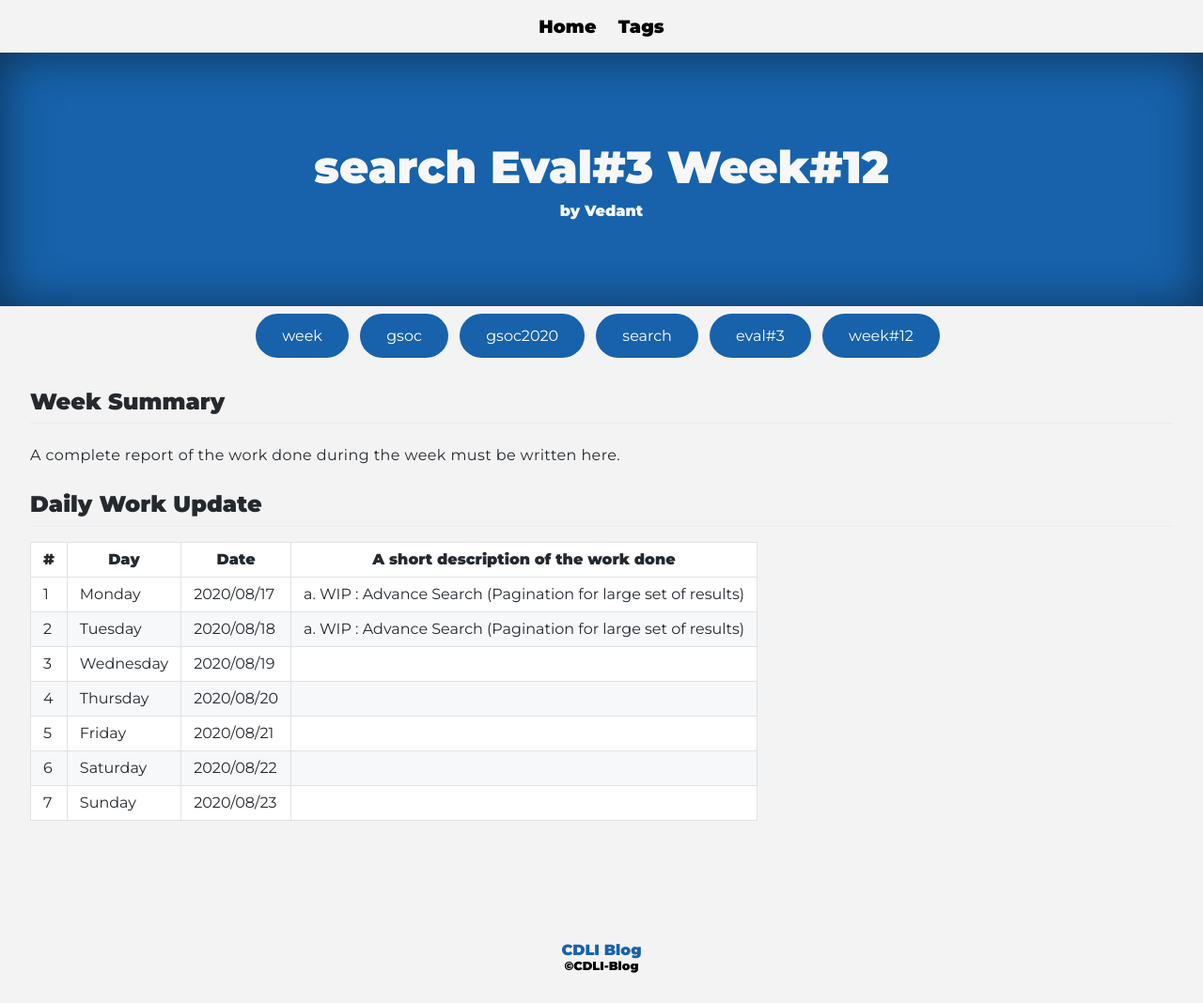
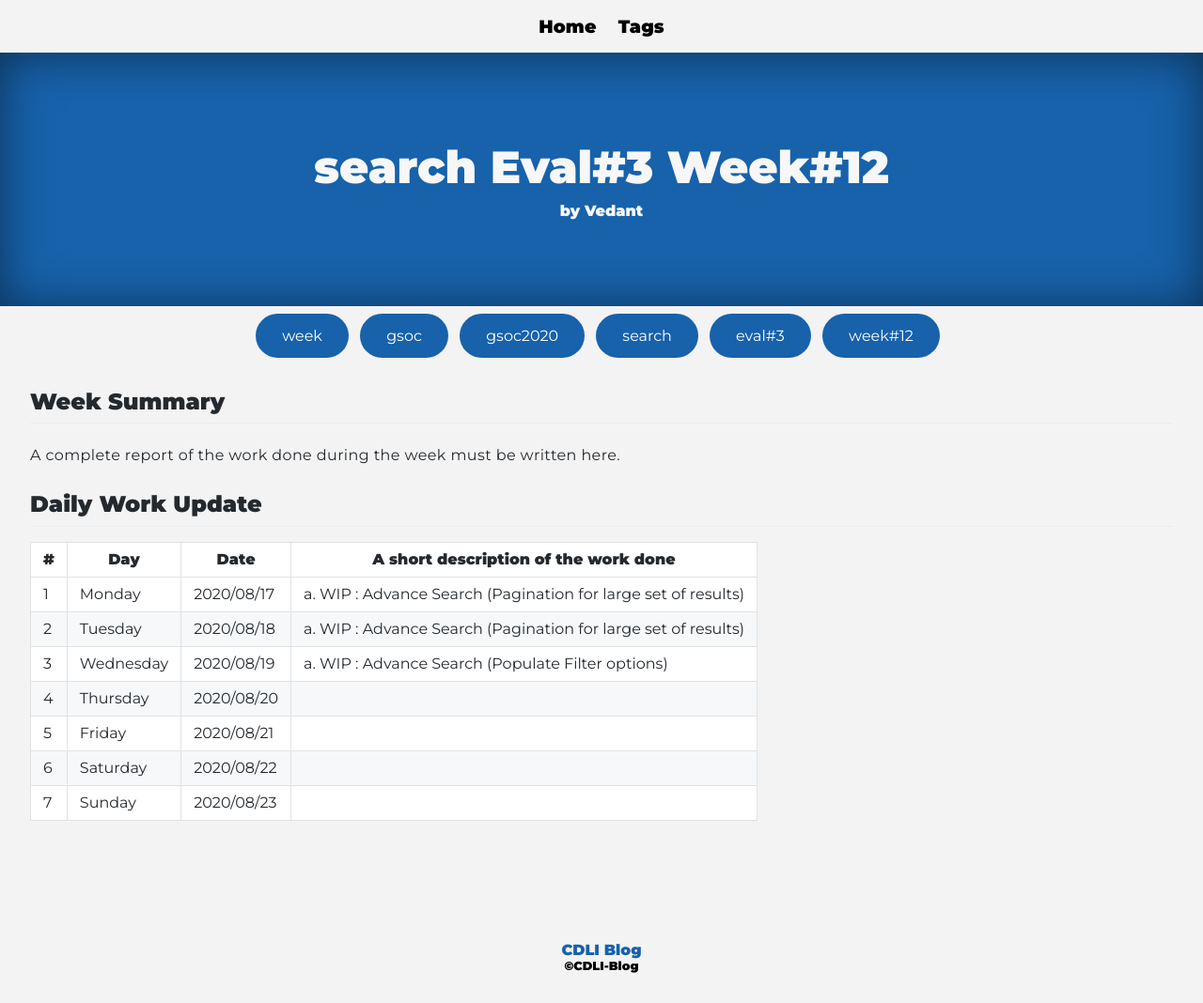
Before and after one commit to cdli-gh/blog, a Jekyll site: the page built from _blog/gsoc20/search/posts/14_week12.md, in a window 1280 px wide. Shown: the whole page at 94% size. Built offline with Jekyll 4.4.1, drawn with Linux system fonts in a browser that asks for light colours; Markdown is read by kramdown in place of the engine named in the settings.

Commit message:
Search : DailyUpdates 12:3

```diff
--- a/_blog/gsoc20/search/posts/14_week12.md
+++ b/_blog/gsoc20/search/posts/14_week12.md
@@ -16,7 +16,7 @@ A complete report of the work done during the week must be written here.
 |---	|---	|---	|---	|
 |1   	| Monday 	|   2020/08/17	| a. WIP : Advance Search (Pagination for large set of results) 	|
 |2   	| Tuesday  	|   2020/08/18	|  a. WIP : Advance Search (Pagination for large set of results) 	|
-|3   	| Wednesday  	|  2020/08/19 	|   	|
+|3   	| Wednesday  	|  2020/08/19 	|  a. WIP : Advance Search (Populate Filter options) 	|
 |4   	| Thursday  	|   2020/08/20	|   	|
 |5   	| Friday  	|   2020/08/21	|   	|
 |6   	| Saturday  	|   2020/08/22	|   	|
```
